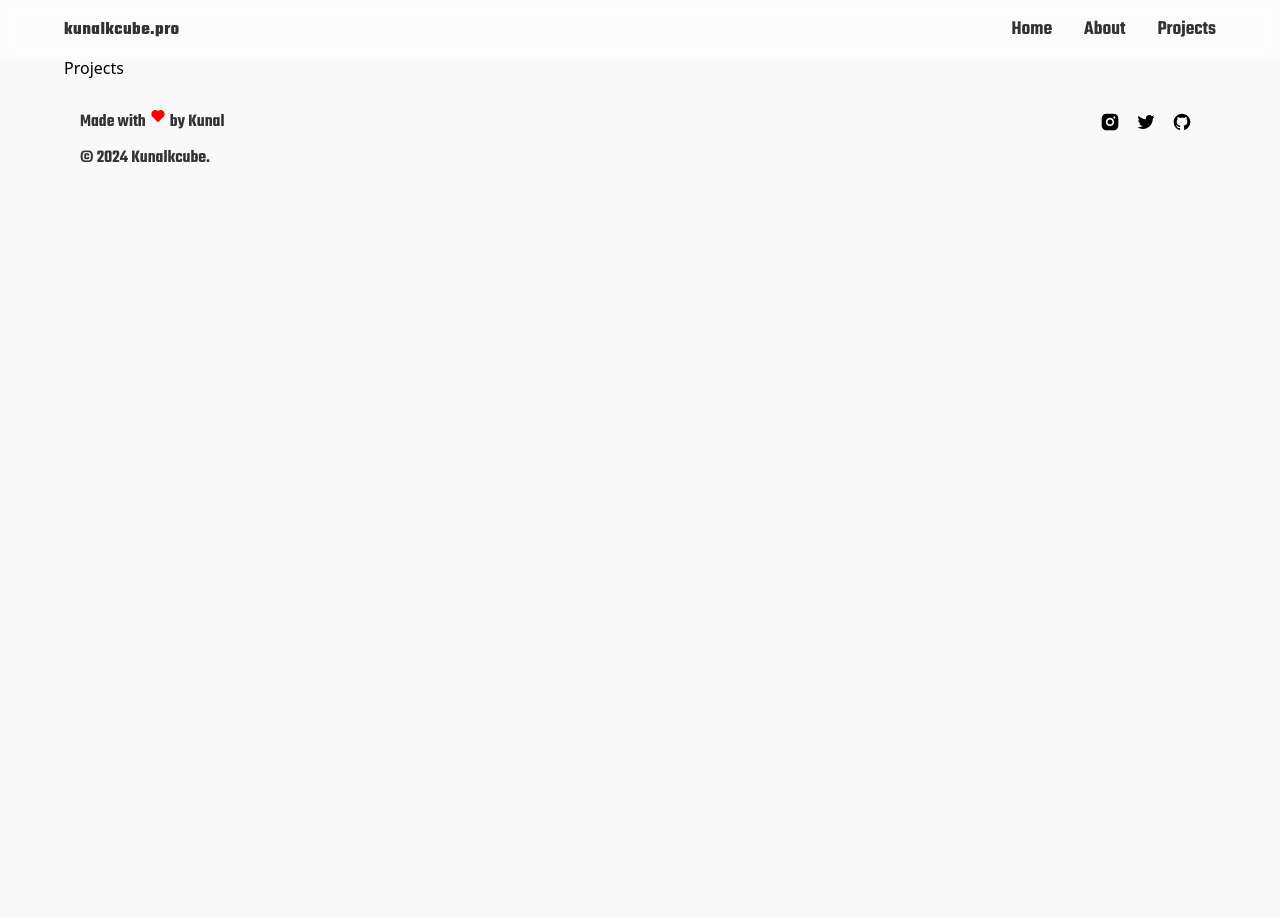
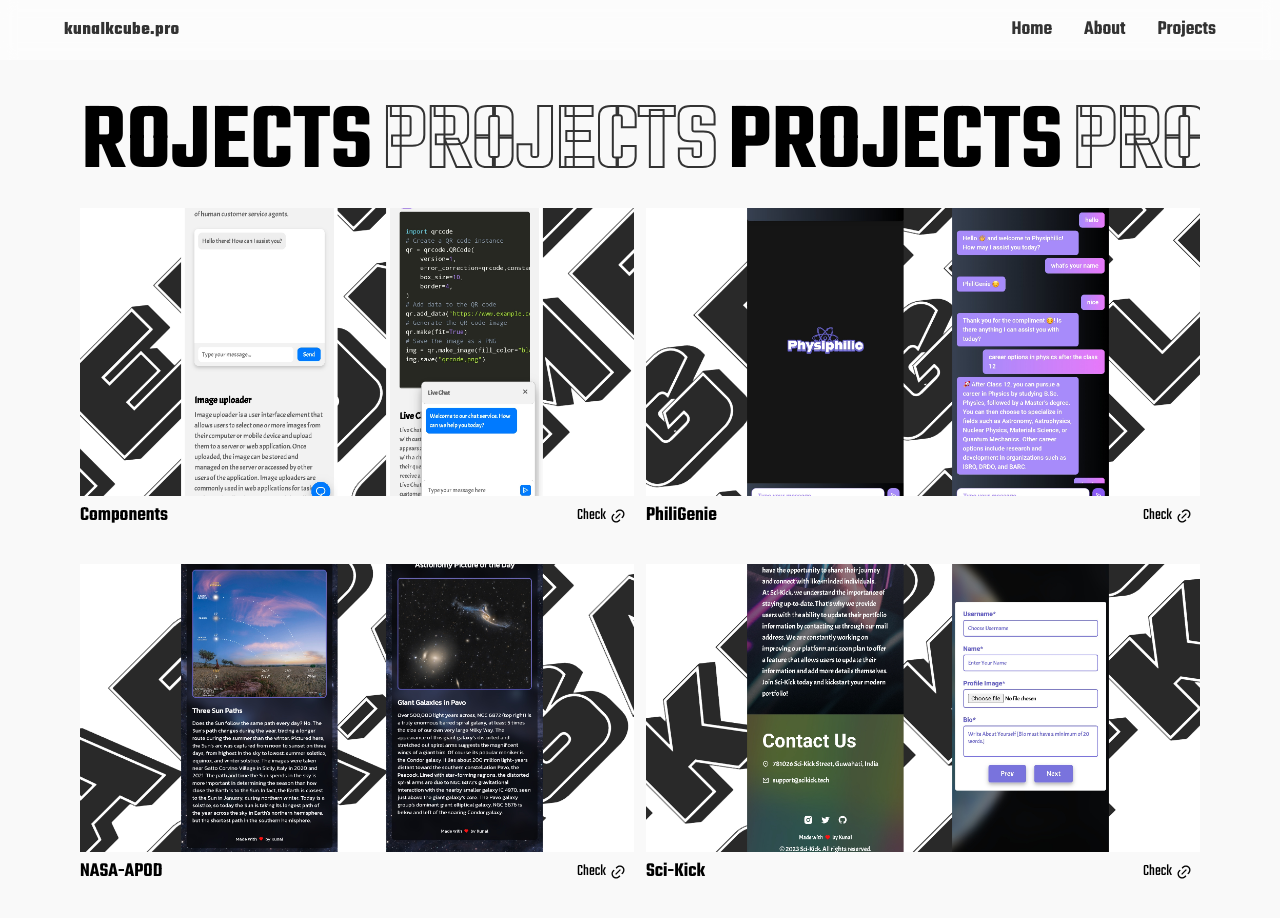
Before and after one commit to kunalkcube/kunal-kongkan-kashyap, a React (Vite) app: page /projects in a window 1280 px wide. Shown: the top 918 px of the page. Before the commit the page ends 800 px from the top, so only its background shows below. Built offline with nearby package versions, Linux system fonts and the light colour scheme.

Commit message:
Add projects

```diff
--- a/src/pages/Projects.jsx
+++ b/src/pages/Projects.jsx
@@ -1,8 +1,40 @@
 import React from 'react'
+import { Project1, Project10, Project11, Project12, Project13, Project14, Project15, Project16, Project17, Project18, Project19, Project2, Project20, Project21, Project22, Project23, Project3, Project4, Project5, Project6, Project7, Project8, Project9 } from '../assets/index'
+import ProjectCard from '../components/ProjectCard'
+import { Link } from 'react-router-dom'
+import Marquee from '../components/Marquee'
 
 const Projects = () => {
     return (
-        <div className='pt-14 max-w-6xl mx-auto'>Projects</div>
+        <section className='px-4 pt-24 pb-7 bg-secondary max-w-6xl mx-auto'>
+            <Marquee />
+            <div className='flex flex-col lg:grid lg:grid-cols-2 lg:gap-3'>
+                <ProjectCard image={Project1} title="Components" link="/" />
+                <ProjectCard image={Project2} title="PhiliGenie" link="/" />
+                <ProjectCard image={Project3} title="NASA-APOD" link="/" />
+                <ProjectCard image={Project4} title="Sci-Kick" link="/" />
+                <ProjectCard image={Project5} title="Mini Portfolio" link="/" />
+                <ProjectCard image={Project6} title="Dictionary" link="/" />
+                <ProjectCard image={Project7} title="Tasks App" link="/" />
+                <ProjectCard image={Project8} title="NoteVault" link="/" />
+                <ProjectCard image={Project9} title="Notice Box" link="/" />
+                <ProjectCard image={Project10} title="Lens Of Beauty" link="/" />
+                <ProjectCard image={Project11} title="3D Portfolio Card" link="/" />
+                <ProjectCard image={Project12} title="PikoTaro" link="/" />
+                <ProjectCard image={Project13} title="Tic-Tac-Toe" link="/" />
+                <ProjectCard image={Project14} title="Pikode" link="/" />
+                <ProjectCard image={Project15} title="TextUltra" link="/" />
+                <ProjectCard image={Project16} title="PokeCard" link="/" />
+                <ProjectCard image={Project17} title="404" link="/" />
+                <ProjectCard image={Project18} title="Timeline" link="/" />
+                <ProjectCard image={Project19} title="Nothing Clone (Mobile UI)" link="/" />
+                <ProjectCard image={Project20} title="Accordion" link="/" />
+                <ProjectCard image={Project21} title="Tabbed Interface" link="/" />
+                <ProjectCard image={Project22} title="Scribe" link="/" />
+                <ProjectCard image={Project23} title="Detemsic" link="/" />
+            </div>
+            <Link to="/projects" className='inline-block px-2 py-1 bg-secondary border border-primary font-teko text-primary text-xl cursor-pointer hover:bg-primary hover:text-secondary btn lg:text-2xl font-semibold'>See More</Link>
+        </section>
     )
 }
 
```
